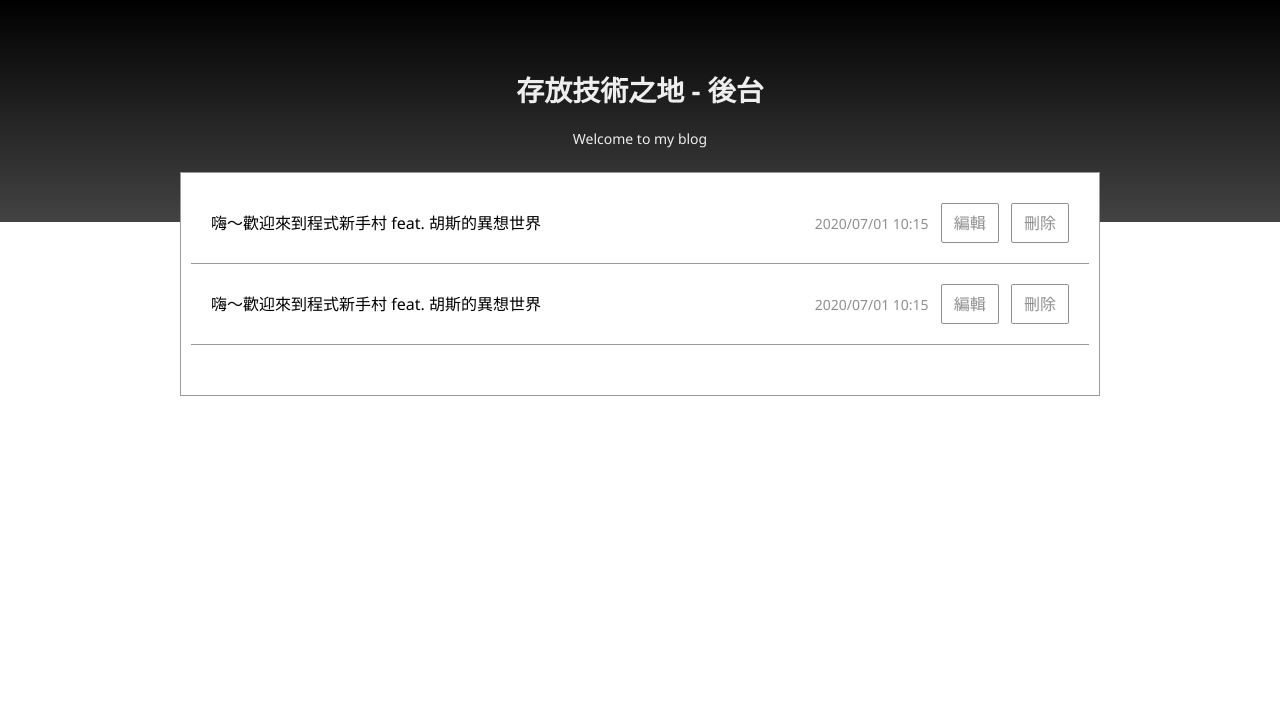
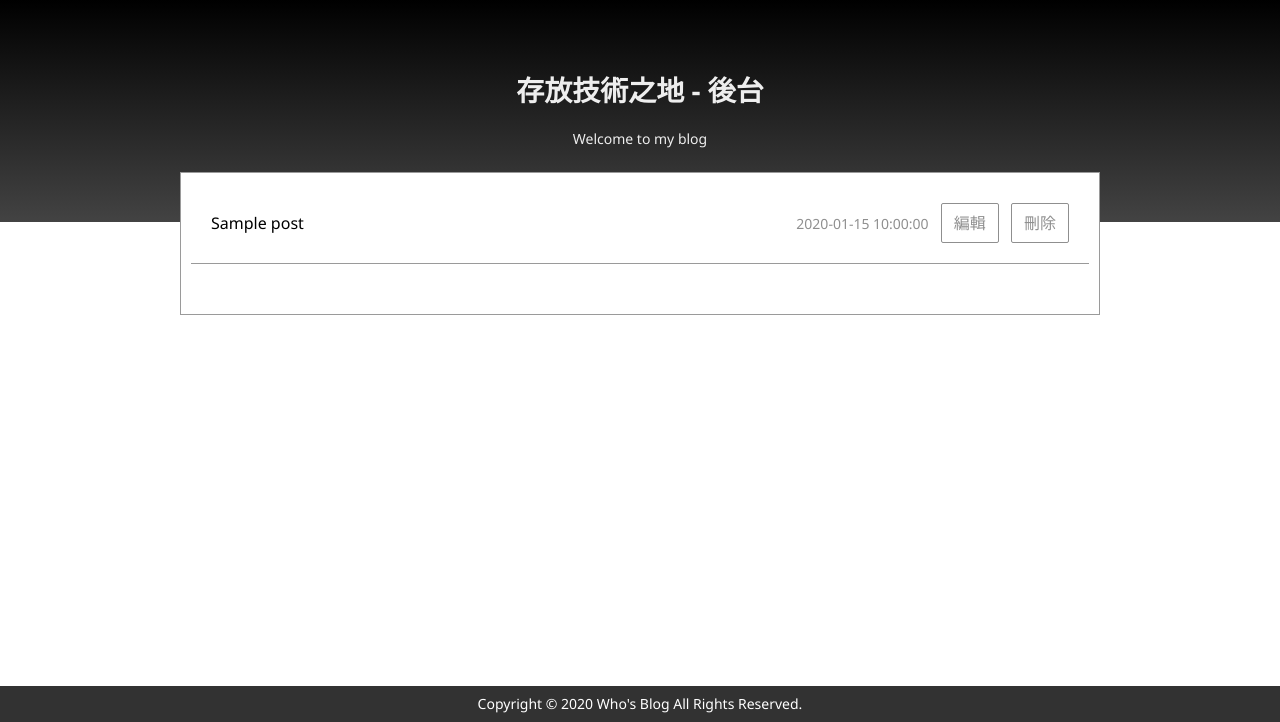
Before and after one commit to MoreCoke/php-blog, a PHP site: page /admin.php in a window 1280 px wide. Shown: the part 78-800 px from the top of the page. Run offline with PHP 8.4, Linux system fonts and the light colour scheme; the visitor is signed in with stand-in values (Sample User, id 1); tables that the repository leaves empty or names only in its code hold one stand-in row (values such as "Sample post"); a stand-in replaces the project's code that opens the database connection.

Commit message:
Feat admin posts render by php

```diff
--- a/admin.php
+++ b/admin.php
@@ -1,7 +1,13 @@
 <?php
 session_start();
+require_once('conn.php');
 require_once('utils.php');
-isSessionUser();
+$username = isSessionUser();
+$sql = 'SELECT * FROM morecoke_blog_posts WHERE username=?';
+$stmt = $conn->prepare($sql);
+$stmt->bind_param('s', $username);
+$stmt->execute();
+$result = $stmt->get_result();
 ?>
 
 <!DOCTYPE html>
@@ -34,25 +40,24 @@ isSessionUser();
   </div>
   <div class="blog-wrapper">
     <div class="blog-block__admin">
-      <div class="admin-post">
-        <div>嗨～歡迎來到程式新手村 feat. 胡斯的異想世界</div>
-        <div>
-          <span class="admin-post__time">2020/07/01 10:15</span>
-          <a class="admin-post__setting-btn" href="edit_post.php">編輯</a>
-          <a class="admin-post__setting-btn" href="handle_delete.php">刪除</a>
+      <?php while ($row = $result->fetch_assoc()) {
+        $id = $row['id'];
+        $title = $row['title'];
+        $content = $row['content'];
+        $created_at = $row['created_at'];
+      ?>
+        <div class="admin-post">
+          <div><?= $title ?></div>
+          <div>
+            <span class="admin-post__time"><?= $created_at ?></span>
+            <a class="admin-post__setting-btn" href="edit_post.php?id=<?= $id ?>">編輯</a>
+            <a class="admin-post__setting-btn" href="handle_delete.php?id=<?= $id ?>">刪除</a>
+          </div>
         </div>
-      </div>
-      <div class="admin-post">
-        <div>嗨～歡迎來到程式新手村 feat. 胡斯的異想世界</div>
-        <div>
-          <span class="admin-post__time">2020/07/01 10:15</span>
-          <a class="admin-post__setting-btn" href="edit_post.php">編輯</a>
-          <a class="admin-post__setting-btn" href="handle_delete.php">刪除</a>
-        </div>
-      </div>
+      <?php } ?>
     </div>
-
   </div>
+  <footer>Copyright © 2020 Who's Blog All Rights Reserved.</footer>
 </body>
 
 </html>
```
